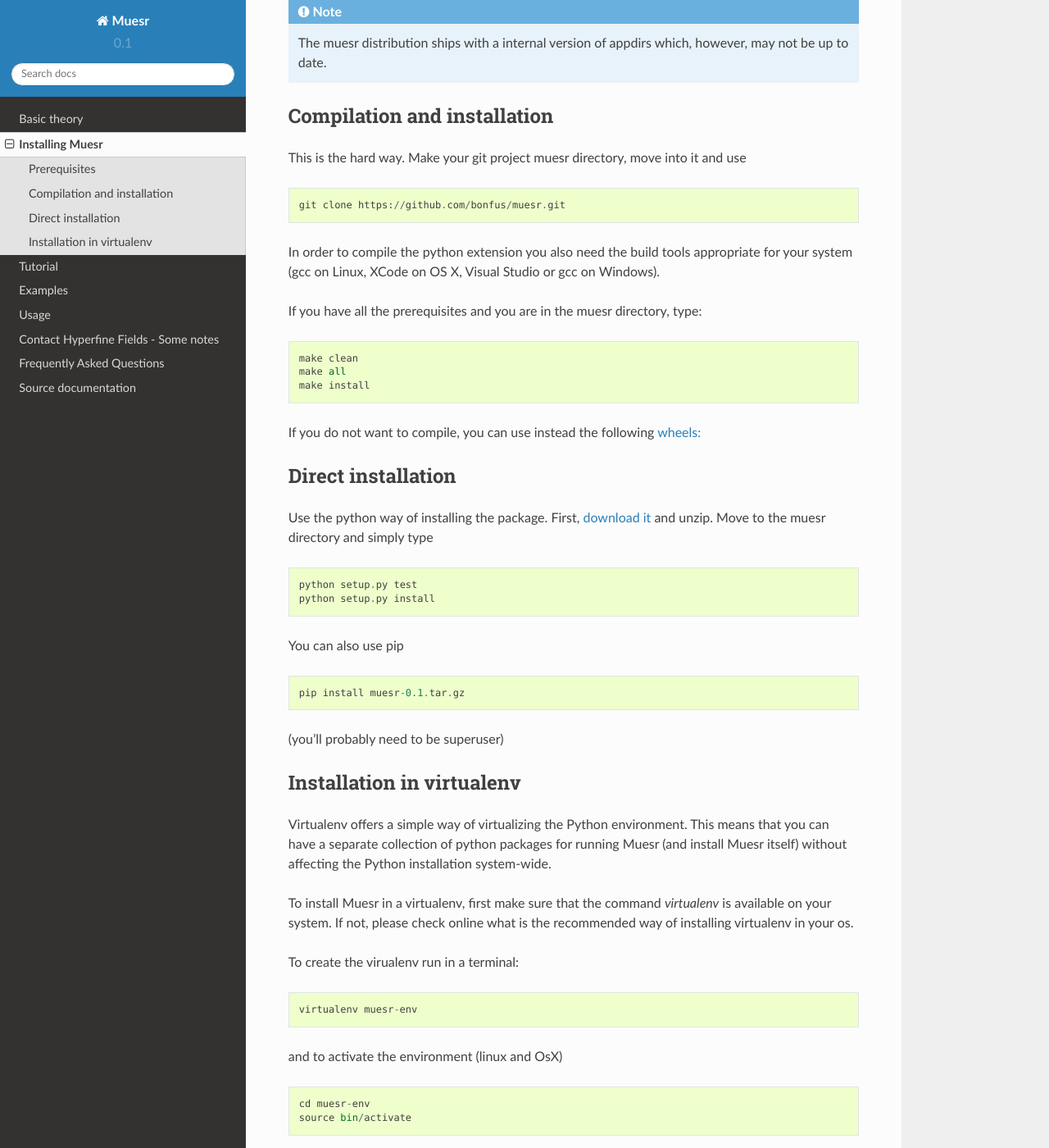
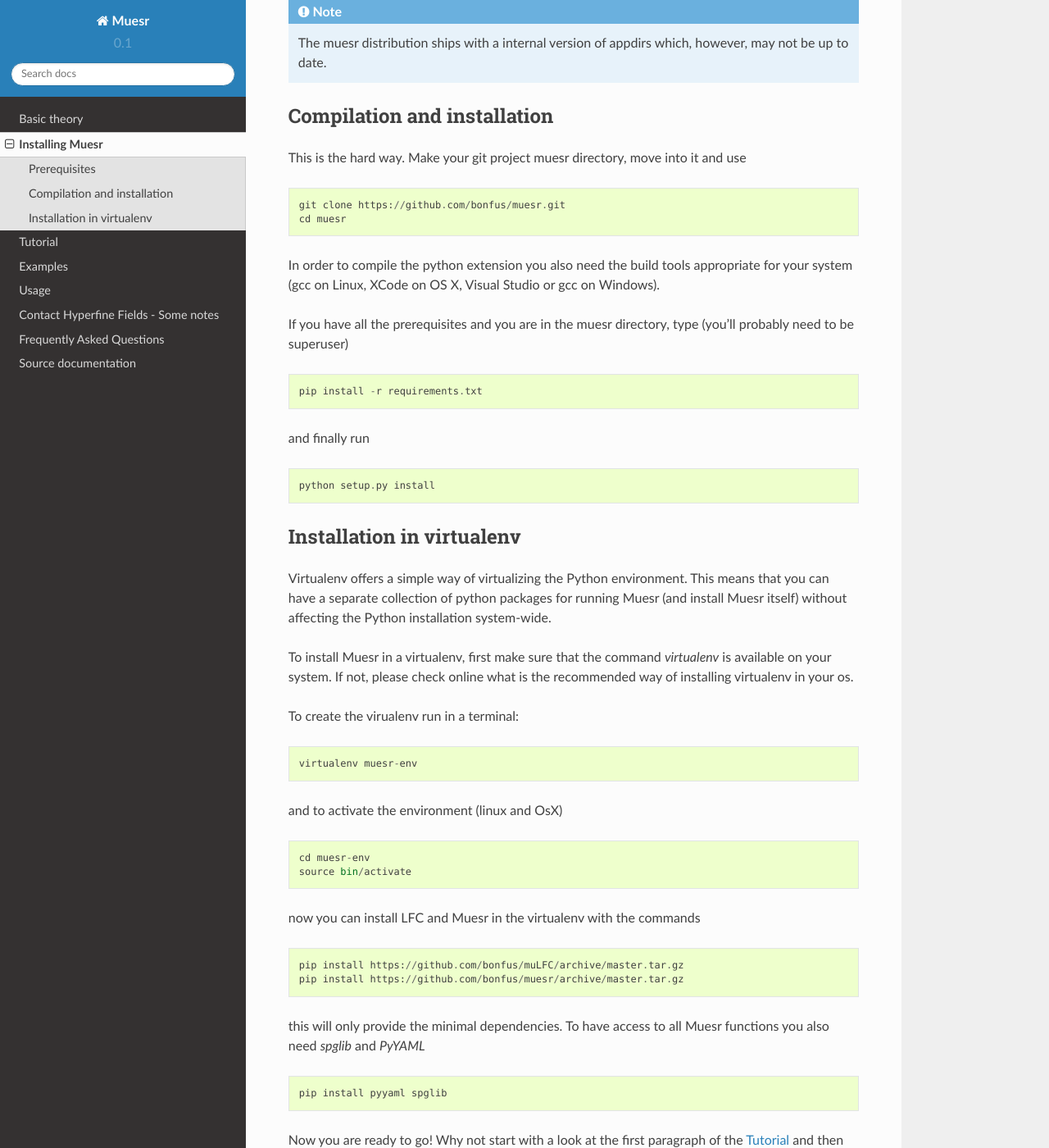
Before and after one commit to bonfus/muesr, a Sphinx documentation site: the page built from docs/Install.rst, in a window 1280 px wide and 1400 px high, scrolled down 946 px. Shown: the whole window at 82% size. Built offline with Sphinx 7.4.7 and the Read the Docs theme 2.0.0, drawn with Linux system fonts in a browser that asks for light colours.

Commit message:
updated install instructions

```diff
--- a/docs/Install.rst
+++ b/docs/Install.rst
@@ -44,31 +44,22 @@
 
 This is the hard way. Make your git project muesr directory, move into it and use ::
 
-  git clone https://github.com/bonfus/muesr.git
+   git clone https://github.com/bonfus/muesr.git
+   cd muesr
 
 In order to compile the python extension you also need the build tools appropriate
 for your system (gcc on Linux, XCode on OS X, Visual Studio or gcc on Windows).
 
-If you have all the prerequisites and you are in the muesr directory, type::
+If you have all the prerequisites and you are in the muesr directory, type
+(you'll probably need to be superuser) ::
 
-   make clean
-   make all
-   make install
+   pip install -r requirements.txt
 
-If you do not want to compile, you can use instead the following `wheels: <https://packaging.python.org/wheel_egg/>`_
+and finally run ::
 
-Direct installation
--------------------
-Use the python way of installing the package. First, `download it <https://github.com/bonfus/muesr/archive/master.zip>`_ and unzip. Move to the muesr directory and simply type ::
-
-   python setup.py test
    python setup.py install
 
-You can also use pip ::
 
-   pip install muesr-0.1.tar.gz
-
-(you'll probably need to be superuser)
 
 Installation in virtualenv
 --------------------------
```
